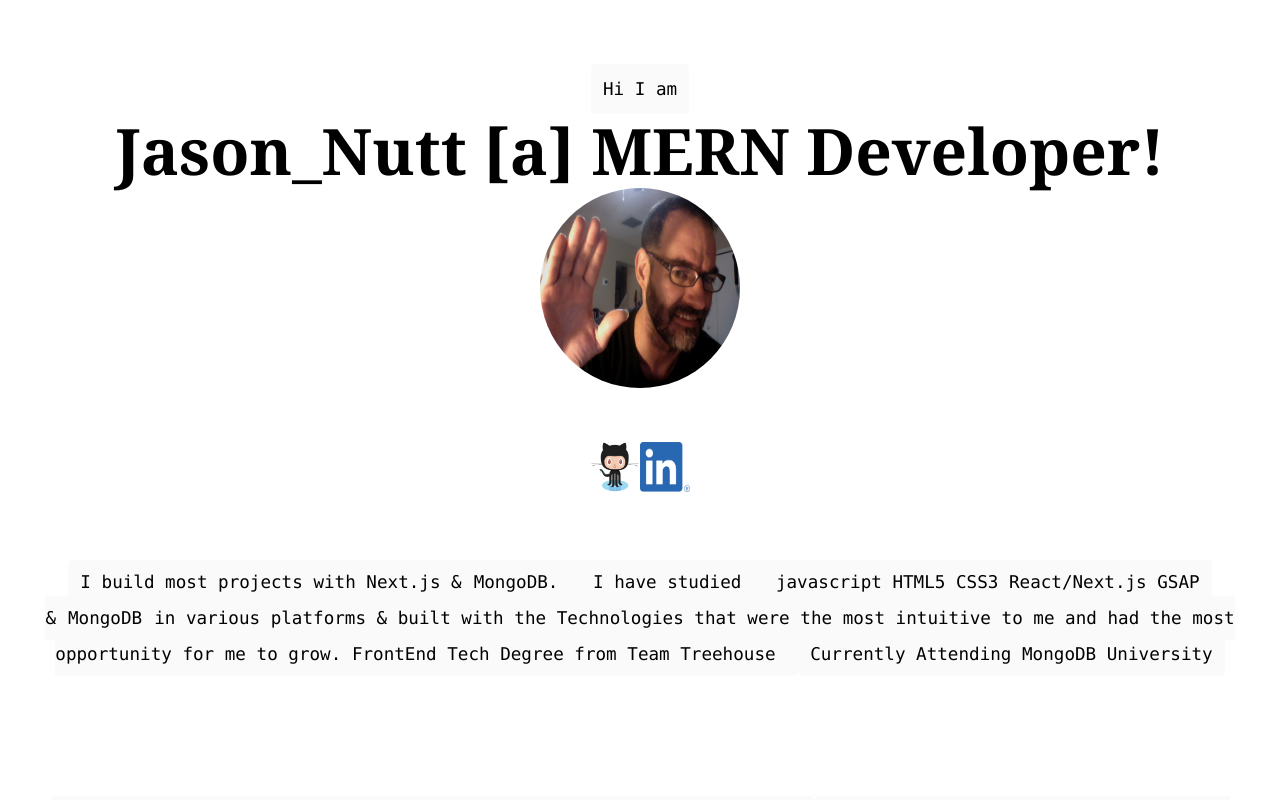
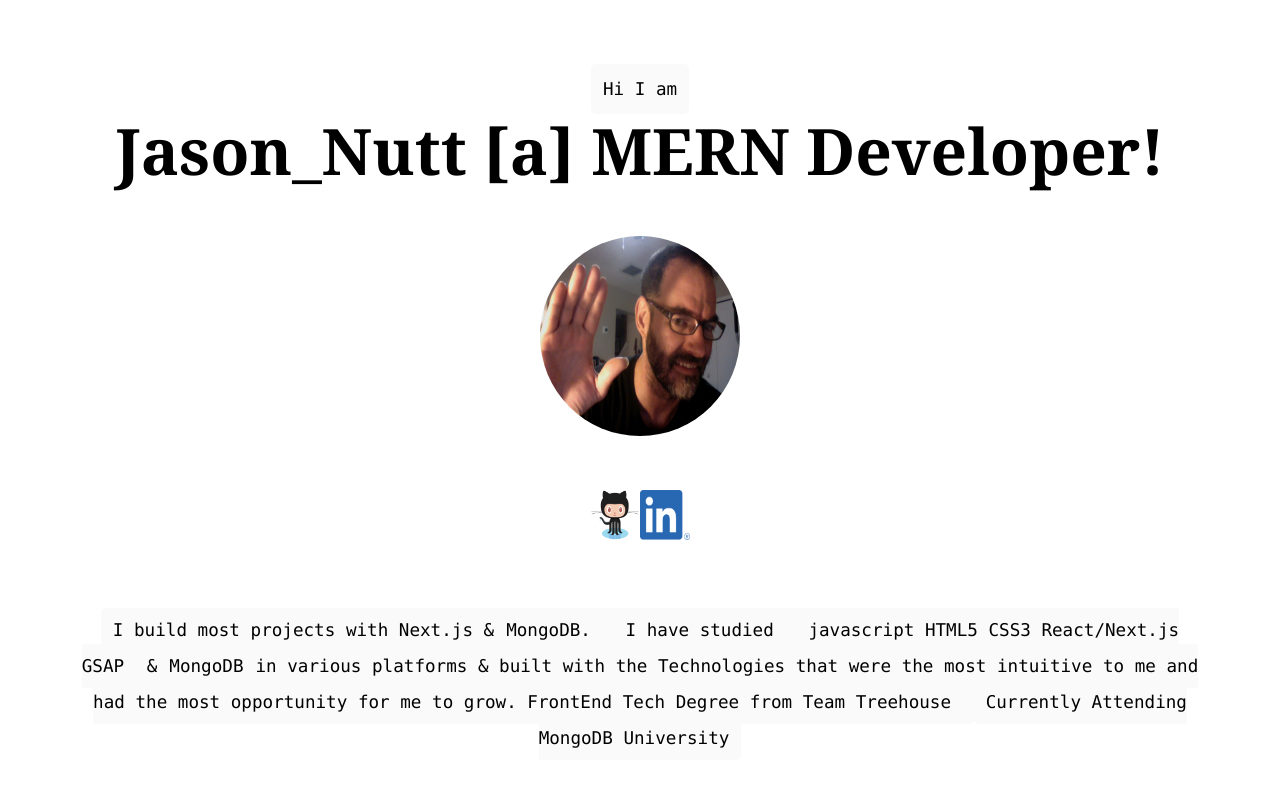
Before and after one commit to jnutt367/jnuttdev, a Next.js app: page / in a window 1280 px wide. Shown: the top 800 px of the page. Built offline with nearby package versions, Linux system fonts and the light colour scheme.

Commit message:
commit for margin on top fold pic

```diff
--- a/pages/index.js
+++ b/pages/index.js
@@ -18,8 +18,9 @@ export default function Home() {
       <a className={styles.title} href="">Jason_Nutt [a] MERN Developer!</a>
 
         </h1>
-
-        <a href="https://www.linkedin.com/in/jnuttlovedisciple/"><Image
+      <div className={styles.pic}>
+        <a href="https://www.linkedin.com/in/jnuttlovedisciple/">
+        <Image
           src="/jason_waving.jpg"
           alt="Hero Image"
           height={200}
@@ -28,6 +29,7 @@ export default function Home() {
         />
 
         </a>
+        </div>
         <div className={styles.icons}>
         <a href="https://www.linkedin.com/in/jnuttlovedisciple/">
         <Image
--- a/styles/Home.module.css
+++ b/styles/Home.module.css
@@ -53,9 +53,13 @@
 }
 
 .description {
-    margin: 4rem 0;
+    margin: 4rem 3rem;
     line-height: 1.5;
     font-size: 1.5rem;
+}
+
+.pic {
+    margin-top: 3rem;
 }
 
 .image {
```
